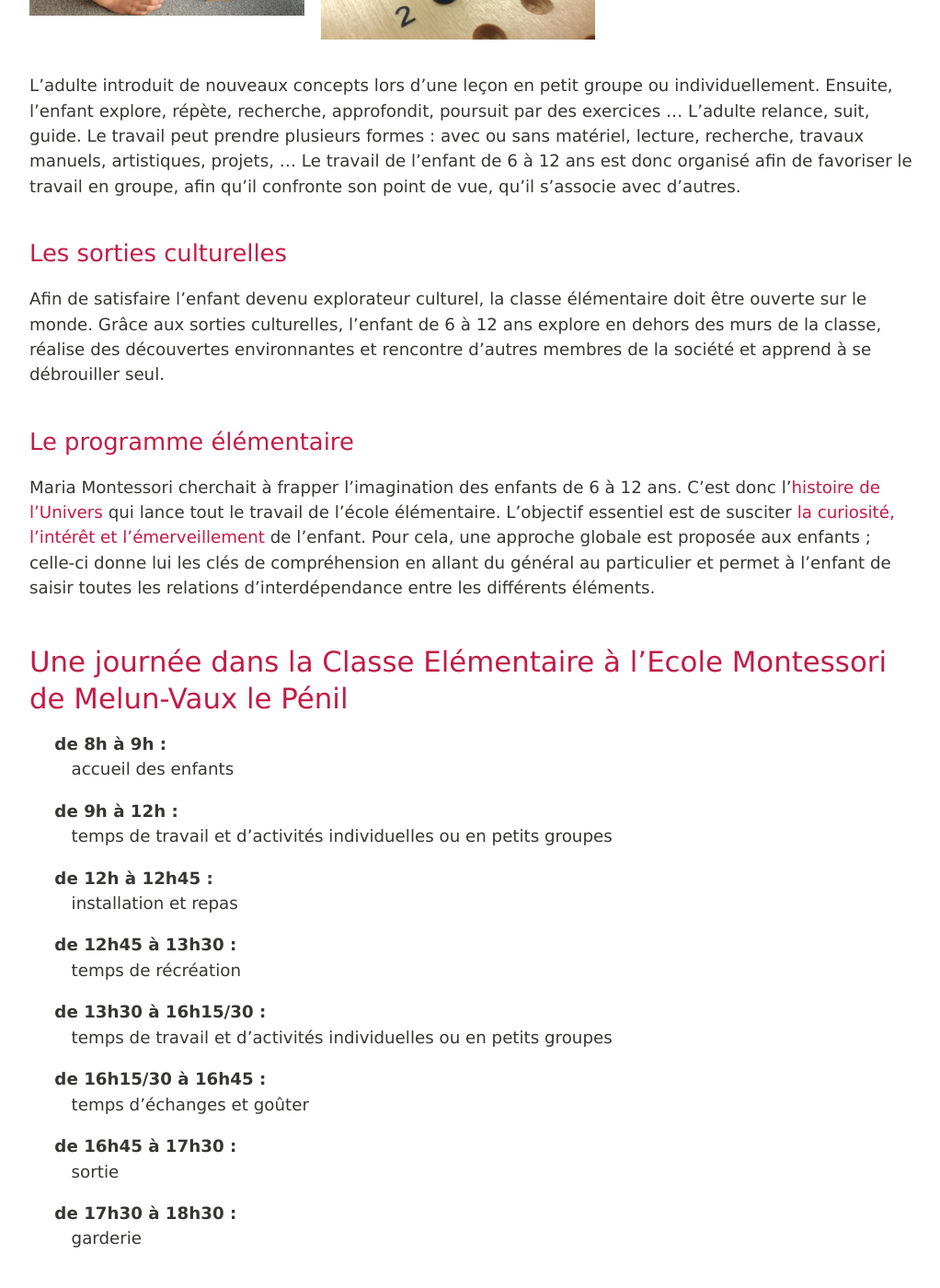
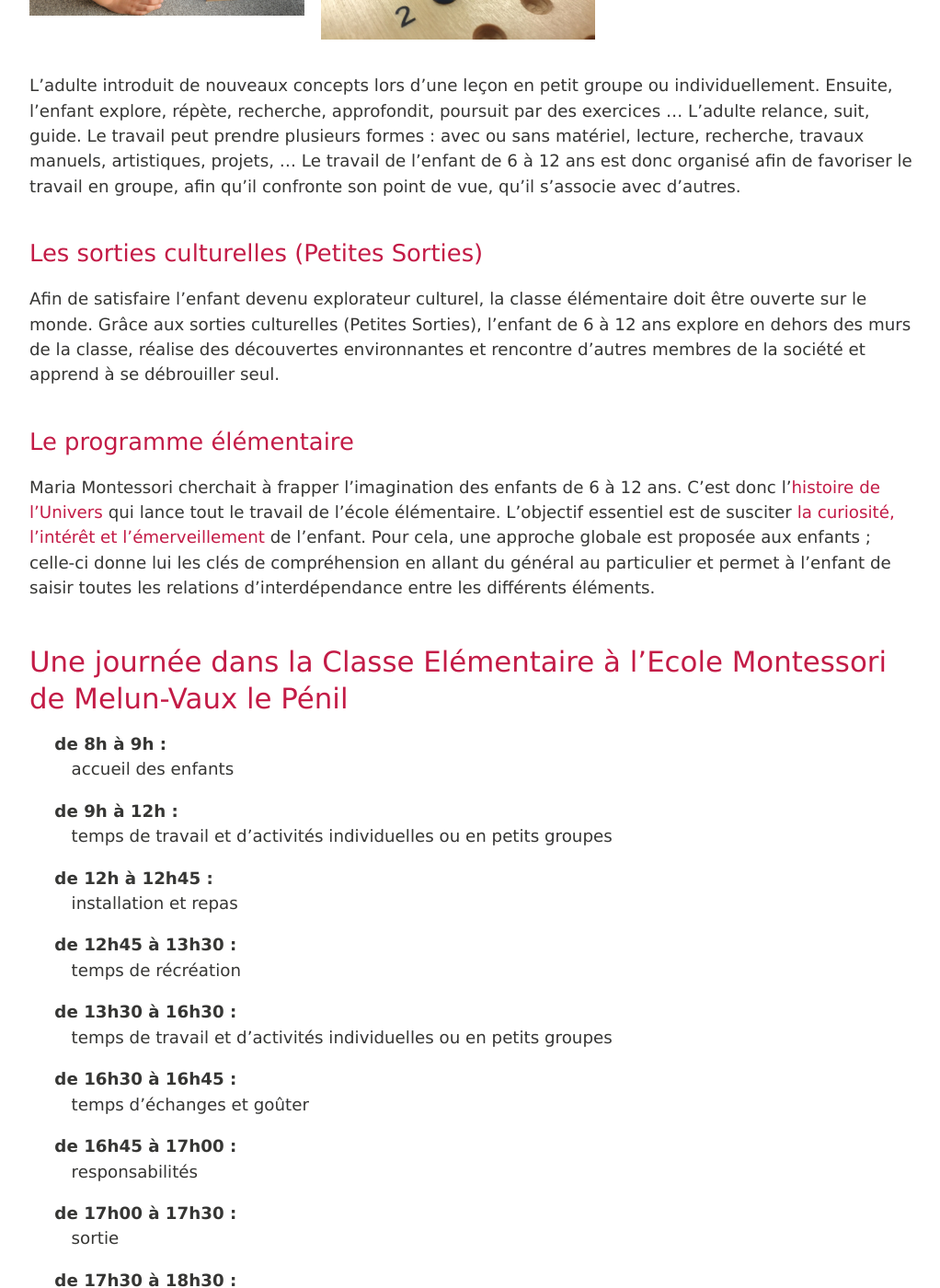
Before and after one commit to montessori-melun/montessori-melun.github.io, a Jekyll site: the page built from classes/elementaire.md, in a window 1280 px wide and 1400 px high, scrolled down 1461 px. Shown: the whole window at 92% size, without its empty margins (128-1150 px from the left). Built offline with Jekyll 4.4.1, drawn with Linux system fonts in a browser that asks for light colours.

Commit message:
Update elementaire.md

```diff
--- a/classes/elementaire.md
+++ b/classes/elementaire.md
@@ -33,9 +33,9 @@ Le matériel Montessori est encore très présent dans la classe élémentaire,
 L’adulte introduit de nouveaux concepts lors d’une leçon en petit groupe ou individuellement. Ensuite, l’enfant explore, répète, recherche, approfondit, poursuit par des exercices … L’adulte relance, suit, guide. Le travail peut prendre plusieurs formes : avec ou sans matériel, lecture, recherche, travaux manuels, artistiques, projets, …
 Le travail de l’enfant de 6 à 12 ans est donc organisé afin de favoriser le travail en groupe, afin qu’il confronte son point de vue, qu’il s’associe avec d’autres.
 
-## Les sorties culturelles
+## Les sorties culturelles (Petites Sorties)
 
-Afin de satisfaire l’enfant devenu explorateur culturel, la classe élémentaire doit être ouverte sur le monde. Grâce aux sorties culturelles, l’enfant de 6 à 12 ans explore en dehors des murs de la classe, réalise des découvertes environnantes et rencontre d’autres membres de la société et apprend à se débrouiller seul.
+Afin de satisfaire l’enfant devenu explorateur culturel, la classe élémentaire doit être ouverte sur le monde. Grâce aux sorties culturelles (Petites Sorties), l’enfant de 6 à 12 ans explore en dehors des murs de la classe, réalise des découvertes environnantes et rencontre d’autres membres de la société et apprend à se débrouiller seul.
 
 ## Le programme élémentaire
 
@@ -55,13 +55,16 @@ de 12h à 12h45 :
 de 12h45 à 13h30 :
 : temps de récréation
 
-de 13h30 à 16h15/30 :
+de 13h30 à 16h30 :
 : temps de travail et d’activités individuelles ou en petits groupes
 
-de 16h15/30 à 16h45 :
+de 16h30 à 16h45 :
 : temps d’échanges et goûter
 
-de 16h45 à 17h30 :
+de 16h45 à 17h00 :
+: responsabilités
+
+de 17h00 à 17h30 :
 : sortie
 
 de 17h30 à 18h30 :
```
